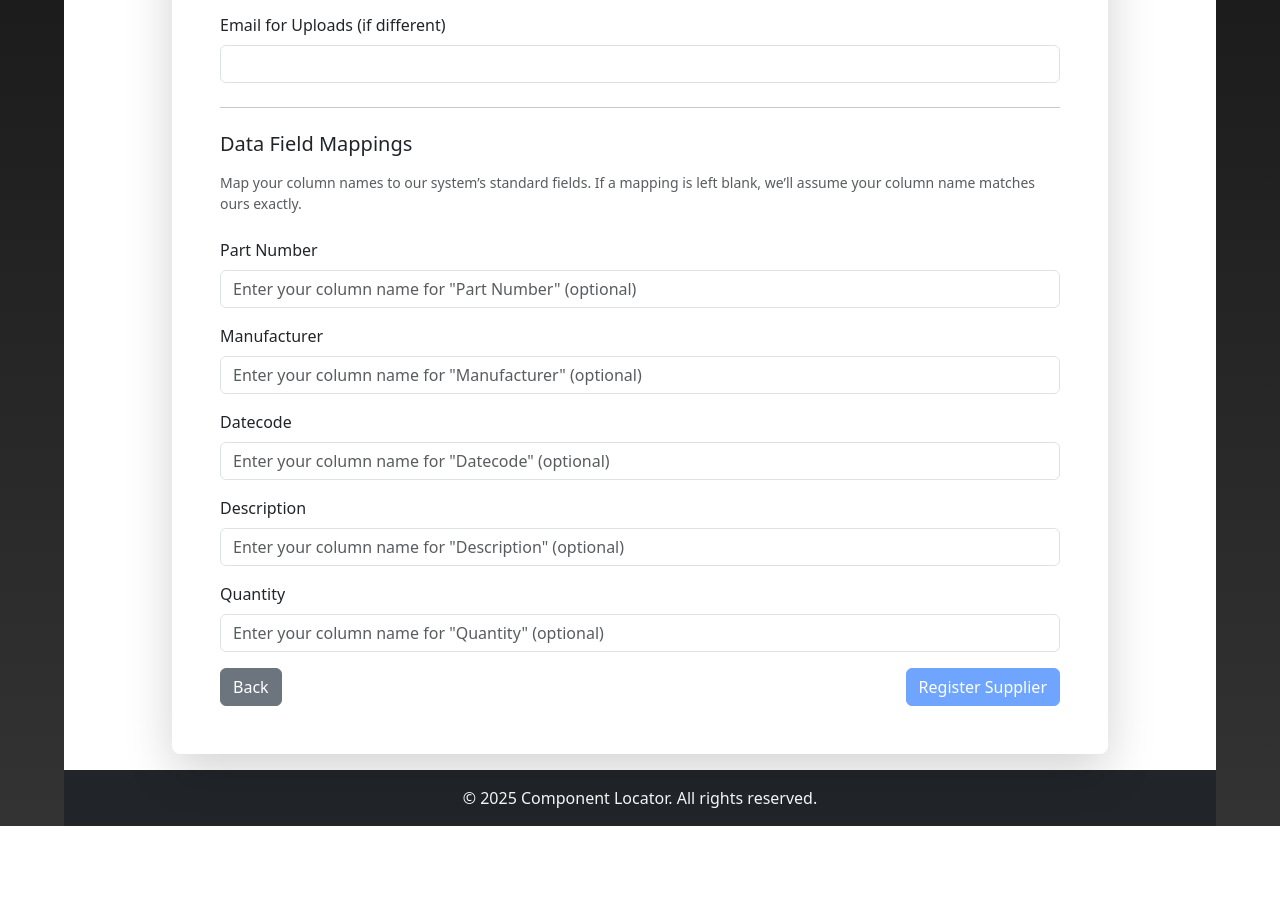
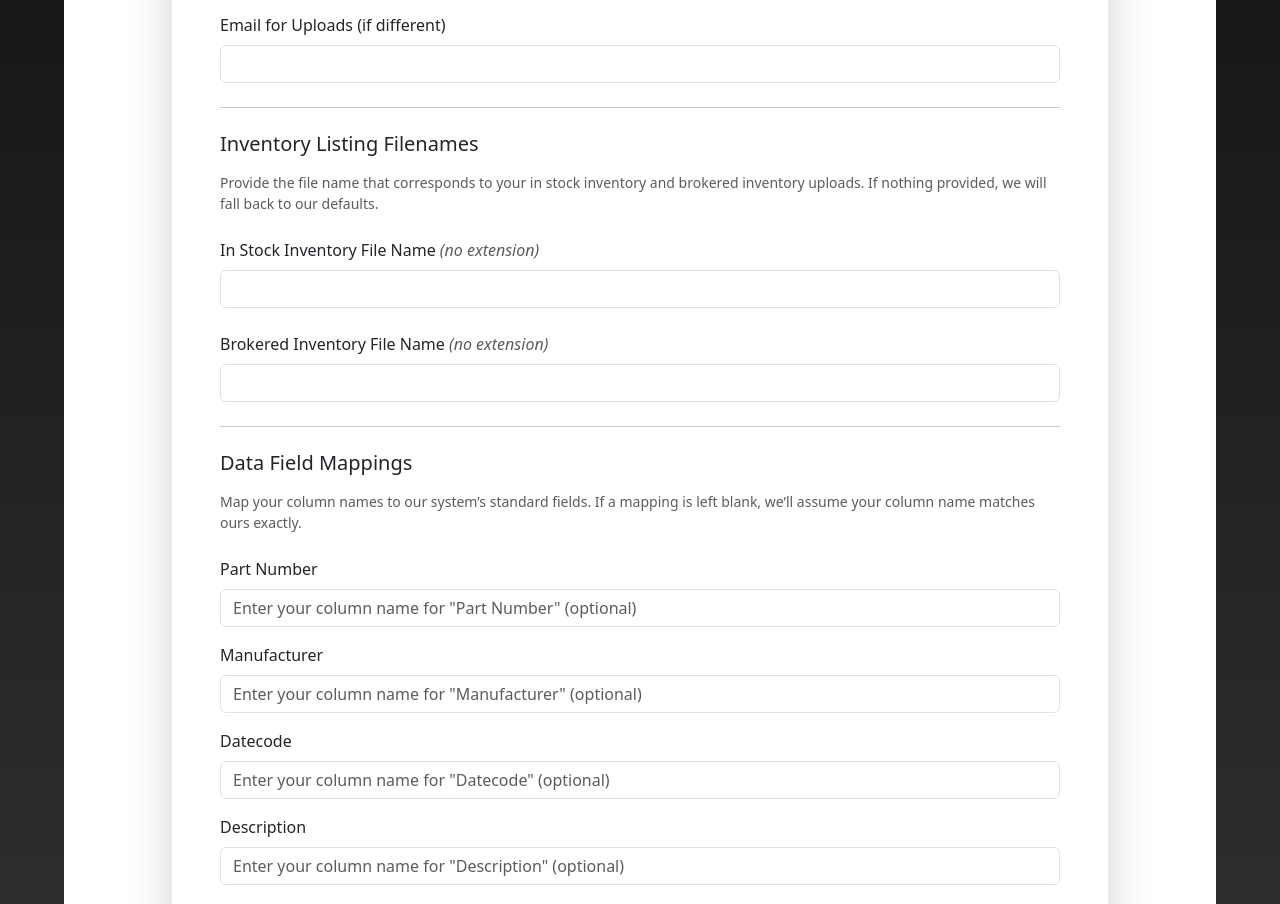
Before and after one commit to sistlasre/component_locator_frontend, a React (Create React App) app: page /supplier/register in a window 1280 px wide. Shown: the part 980-1884 px from the top of the page. Before the commit the page ends 1806 px from the top, so only its background shows below. Built offline with nearby package versions, Linux system fonts and the light colour scheme.

Commit message:
Adding inventory listing file names as settings for suppliers to fill

```diff
--- a/src/components/SupplierRegistration.js
+++ b/src/components/SupplierRegistration.js
@@ -20,7 +20,9 @@ const SupplierRegistration = () => {
     contactEmail: '',
     emailForUpload: '',
     country: '',
-    password: ''
+    password: '',
+    inStockFileName: '',
+    brokeredFileName: ''
   });
 
   const [mappings, setMappings] = useState({
@@ -100,8 +102,8 @@ const SupplierRegistration = () => {
         'Quantity': ''
       });
     } catch (err) {
-      console.error('Submission error:', err);
-      setError('Failed to register supplier. Please try again.');
+      const errorMessage = err?.response?.data?.error || 'Please try again.';
+      setError('Failed to register supplier. ' + errorMessage);
     } finally {
       setSubmitting(false);
     }
@@ -239,6 +241,34 @@ const SupplierRegistration = () => {
                   />
                 </Form.Group>
 
+                {/* Inventory Listing Filenames */}
+                <hr />
+                <h5 className="mt-4 mb-3">Inventory Listing Filenames</h5>
+                <p className="text-muted small mb-4">
+                  Provide the file name that corresponds to your in stock inventory and brokered inventory uploads.
+                  If nothing provided, we will fall back to our defaults.
+                </p>
+
+                <Form.Group className="mb-4" controlId="inStockFileName">
+                  <Form.Label>In Stock Inventory File Name <span className="fst-italic text-muted">(no extension)</span></Form.Label>
+                  <Form.Control
+                    type="text"
+                    name="inStockFileName"
+                    value={formData.inStockFileName}
+                    onChange={handleChange}
+                  />
+                </Form.Group>
+
+                <Form.Group className="mb-4" controlId="brokeredFileName">
+                  <Form.Label>Brokered Inventory File Name <span className="fst-italic text-muted">(no extension)</span></Form.Label>
+                  <Form.Control
+                    type="text"
+                    name="brokeredFileName"
+                    value={formData.brokeredFileName}
+                    onChange={handleChange}
+                  />
+                </Form.Group>
+
                 {/* Data Field Mappings */}
                 <hr />
                 <h5 className="mt-4 mb-3">Data Field Mappings</h5>
```
